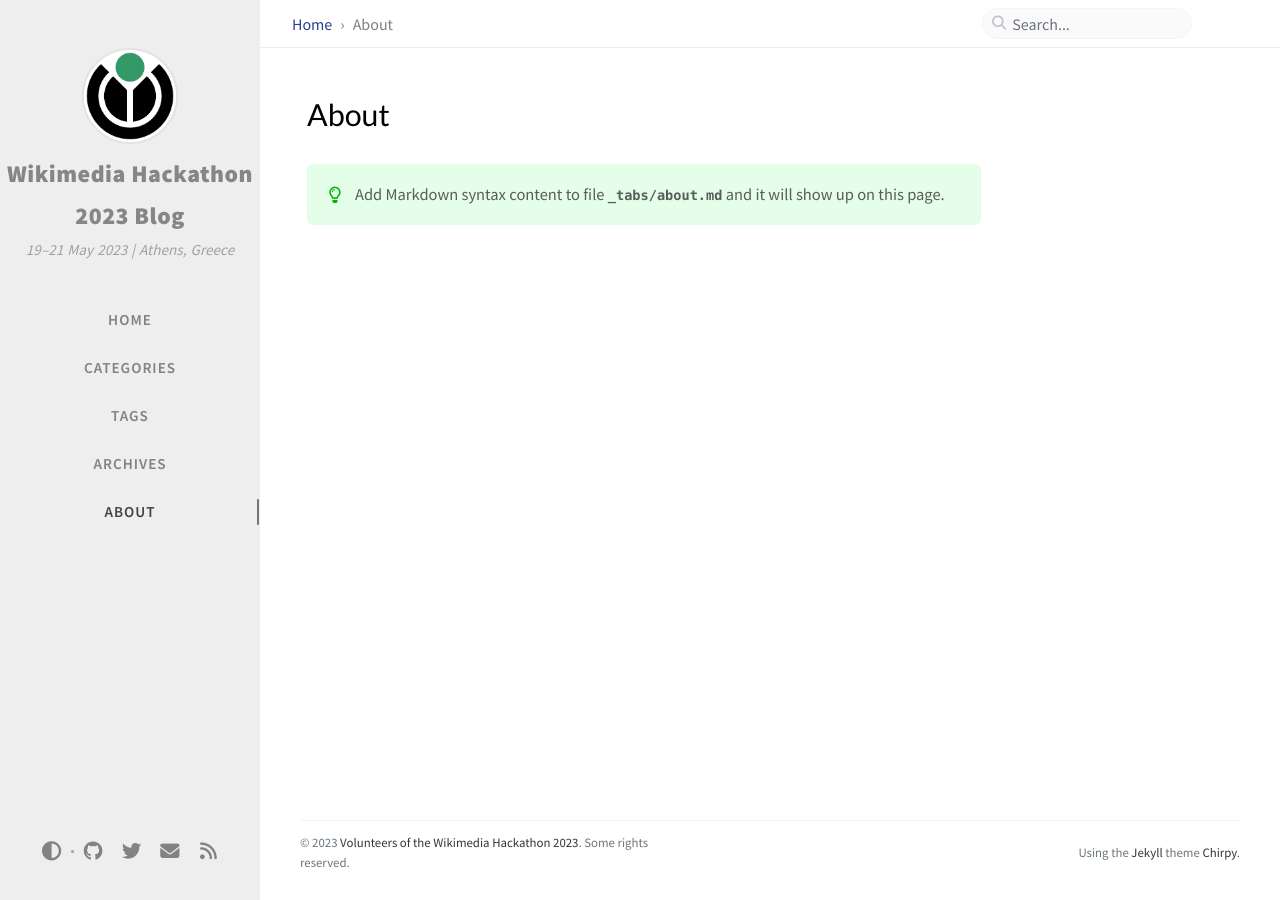
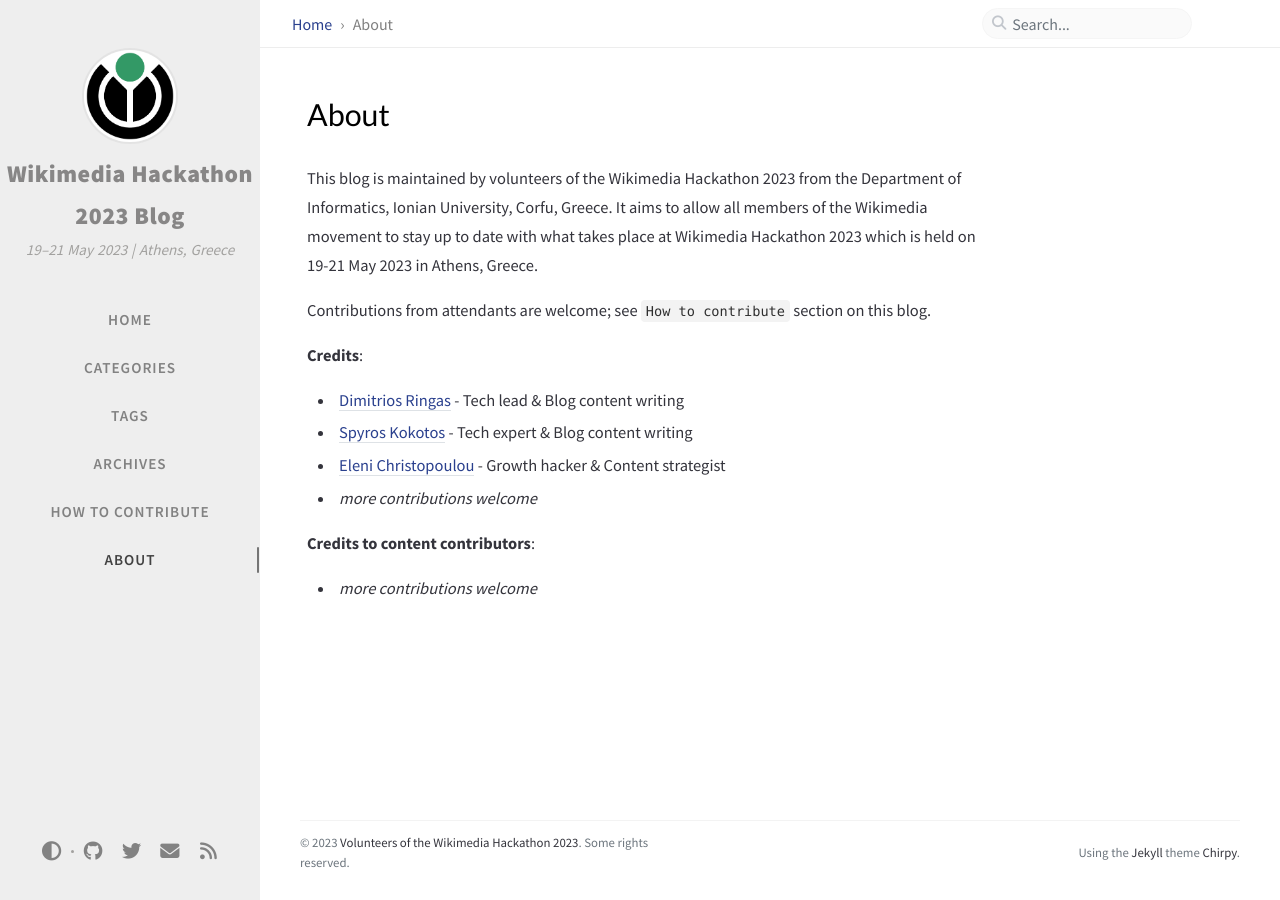
Before and after one commit to wmhack2023/wmhack2023.github.io, a Jekyll site: the page built from _tabs/about.md, in a window 1280 px wide. Built offline with Jekyll 4.4.1, drawn with Linux system fonts in a browser that asks for light colours; comment, search, counter and statistics services are not loaded.

Commit message:
About & How to contribute pages

```diff
--- a/_data/locales/el-GR.yml
+++ b/_data/locales/el-GR.yml
@@ -14,6 +14,7 @@
   categories: Κατηγορίες
   tags: Ετικέτες
   archives: Αρχεία
+  contribute: Πώς να συνεισφέρετε
   about: Σχετικά
 
 # the text displayed in the search bar & search results
--- a/_data/locales/en.yml
+++ b/_data/locales/en.yml
@@ -14,6 +14,7 @@
   categories: Categories
   tags: Tags
   archives: Archives
+  contribute: How to Contribute
   about: About
 
 # the text displayed in the search bar & search results
--- a/_tabs/about.md
+++ b/_tabs/about.md
@@ -1,8 +1,21 @@
 ---
 # the default layout is 'page'
 icon: fas fa-info-circle
-order: 4
+order: 5
 ---
 
-> Add Markdown syntax content to file `_tabs/about.md`{: .filepath } and it will show up on this page.
-{: .prompt-tip }
+This blog is maintained by volunteers of the Wikimedia Hackathon 2023 from the Department of Informatics, Ionian University, Corfu, Greece.
+It aims to allow all members of the Wikimedia movement to stay up to date with what takes place at Wikimedia Hackathon 2023 which is held on 19-21 May 2023 in Athens, Greece.
+
+Contributions from attendants are welcome; see `How to contribute` section on this blog.
+
+**Credits**:
+
++ [Dimitrios Ringas](https://github.com/riggas-ionio/) - Tech lead & Blog content writing
++ [Spyros Kokotos](https://github.com/Greekforce1821) - Tech expert & Blog content writing
++ [Eleni Christopoulou](https://github.com/hristope-ionio/) - Growth hacker & Content strategist
++ _more contributions welcome_
+
+
+**Credits to content contributors**:
++ _more contributions welcome_
```
Also changed, not shown: _tabs/contribute.md (added, +18 -0 lines).
